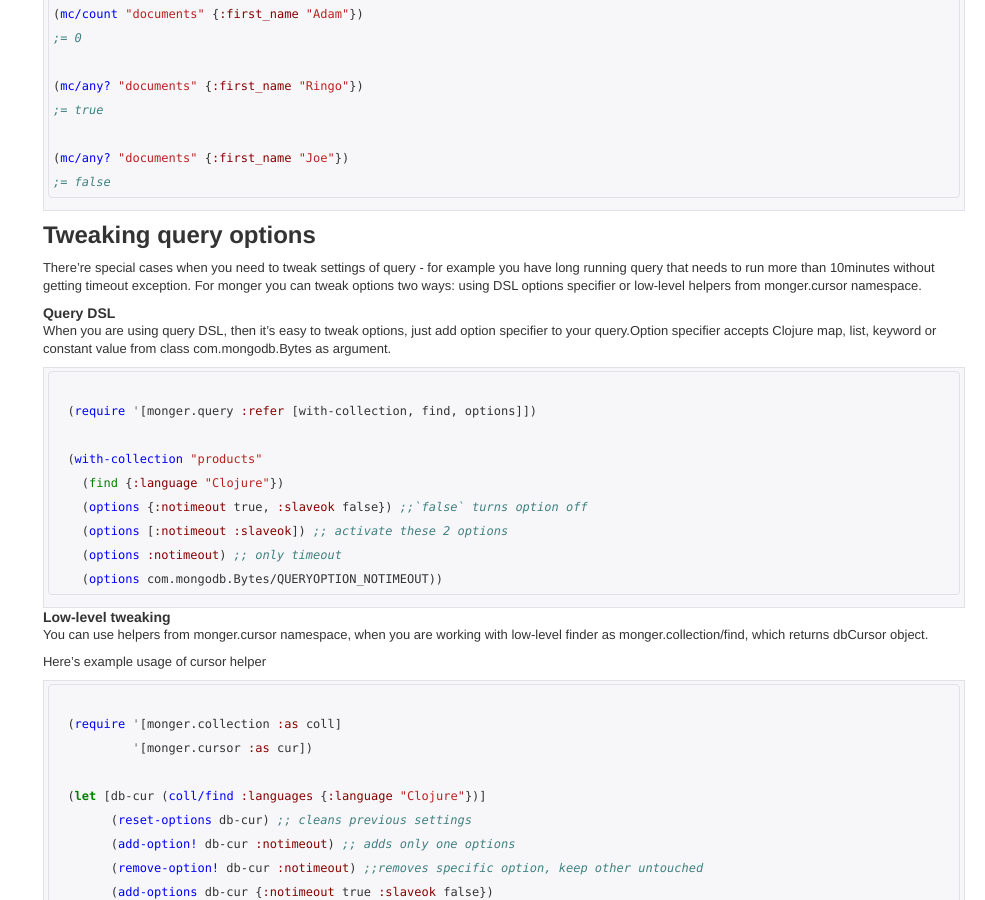
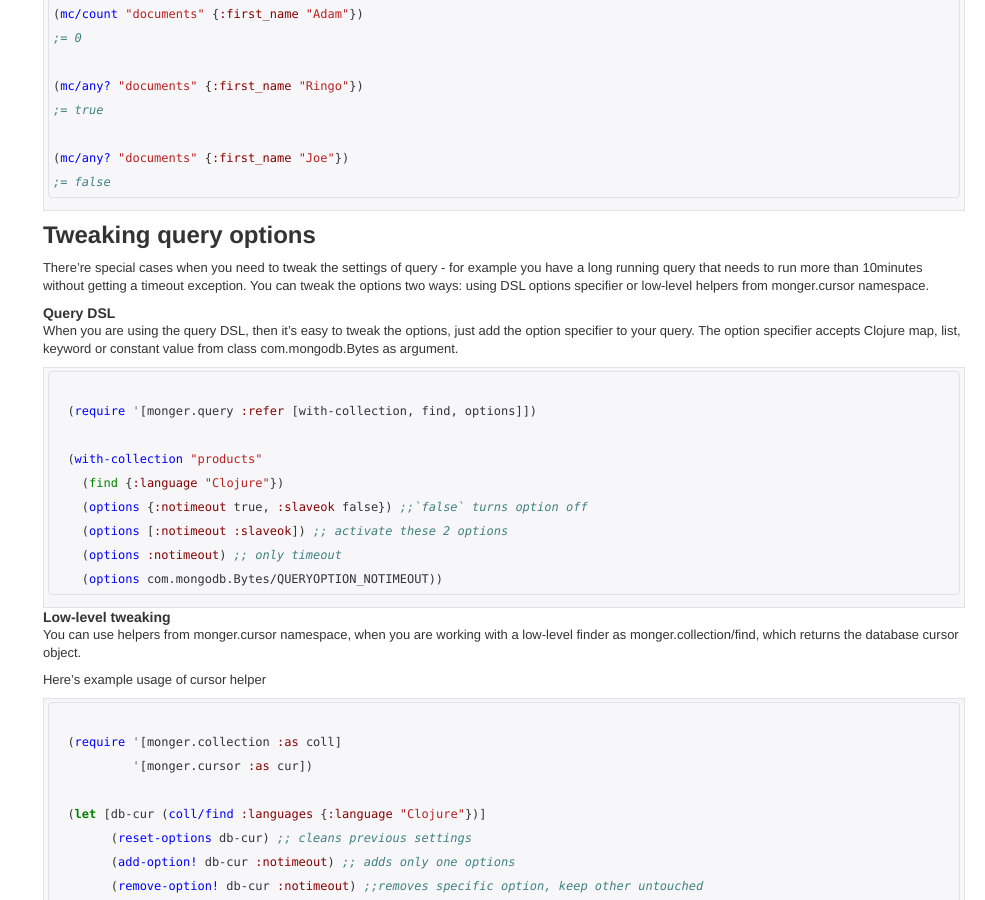
Before and after one commit to clojurewerkz/monger.docs, a Jekyll site: the page built from articles/querying.md, in a window 1280 px wide and 900 px high, scrolled down 12065 px. Shown: the whole window, without its empty margins (295-1280 px from the left). Built offline with Jekyll 4.4.1, drawn with Linux system fonts in a browser that asks for light colours; some web fonts are replaced; Markdown is read by kramdown in place of the engine named in the settings; comment, search, counter and statistics services are not loaded.

Commit message:
fixes for grammar;

````diff
--- a/articles/querying.md
+++ b/articles/querying.md
@@ -714,11 +714,11 @@ Use `monger.collection/count`, `monger.collection/empty?` and `monger.collection
 
 ## Tweaking query options
 
-There're special cases when you need to tweak settings of query - for example you have long running query that needs to run more than 10minutes without getting timeout exception. For monger you can tweak options two ways: using DSL options specifier or low-level helpers from monger.cursor namespace.
+There're special cases when you need to tweak the settings of query - for example you have a long running query that needs to run more than 10minutes without getting a timeout exception. You can tweak the options two ways: using DSL options specifier or low-level helpers from monger.cursor namespace.
 
 #### Query DSL
 
-When you are using query DSL, then it's easy to tweak options, just add option specifier to your query.Option specifier accepts Clojure map, list, keyword or constant value from class com.mongodb.Bytes as argument.
+When you are using the query DSL, then it's easy to tweak the options, just add the  option specifier to your query. The option specifier accepts Clojure map, list, keyword or constant value from class com.mongodb.Bytes as argument.
 
 ```clojure
 
@@ -734,7 +734,7 @@ When you are using query DSL, then it's easy to tweak options, just add option s
 
 #### Low-level tweaking
 
-You can use helpers from monger.cursor namespace, when you are working with low-level finder as monger.collection/find, which returns dbCursor object.
+You can use helpers from monger.cursor namespace, when you are working with a low-level finder as monger.collection/find, which returns the database cursor object.
 
 Here's example usage of cursor helper
 
````
